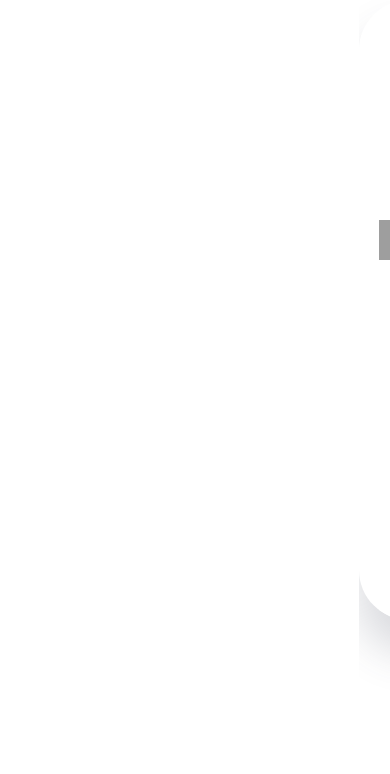
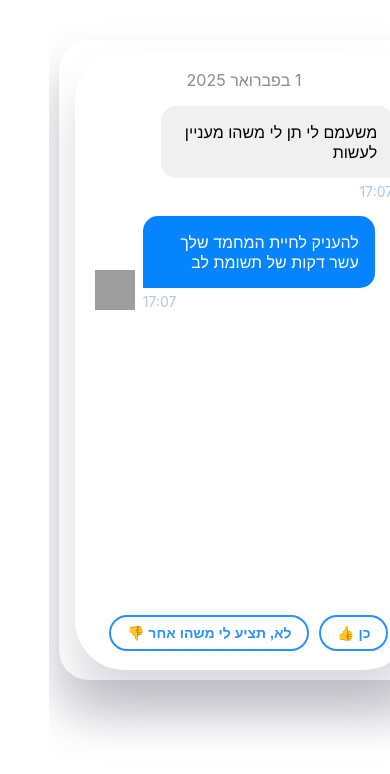
Before and after one commit to roei111/BoredBot, a React (Create React App) app: page / in a window 390 px wide. Shown: the top 774 px of the page. Built offline with nearby package versions, Linux system fonts and the light colour scheme; grey boxes are pictures that could not be loaded; the HTML template or start-up script is replaced by a standard one.

Commit message:
Page styling and responsive design

```diff
--- /dev/null
+++ b/src/App.css
@@ -0,0 +1,30 @@
+.main{
+  margin-top: 40px;
+}
+
+.contentWrapper {
+  display: flex;
+  flex-direction: row;
+  padding: 40px;
+  width: 90vw;
+  max-width: 1000px;
+  margin: 0 auto;
+  background: #ffffff;
+  box-shadow: 0 32px 44px 10px rgba(64, 68, 90, 0.2);
+  border-radius: 30px;
+  justify-content: space-between;
+}
+
+@media only screen and (max-width: 900px) {
+  .contentWrapper {
+    flex-direction: column;
+    padding: 20px;
+  }
+}
+
+@media only screen and (max-width: 600px) {
+  .contentWrapper {
+    flex-direction: column;
+    padding: 10px;
+  }
+}
--- a/src/App.js
+++ b/src/App.js
@@ -1,9 +1,12 @@
-import Chat from './Components/Chat';
+import Chat from "./Components/Chat";
+import "./App.css";
 
 function App() {
   return (
-    <div className="App">
-      <Chat />
+    <div className="main">
+      <div className="contentWrapper">
+        <Chat />
+      </div>
     </div>
   );
 }
--- a/src/Components/Chat.css
+++ b/src/Components/Chat.css
@@ -1,8 +1,7 @@
 .chat {
   min-width: 320px;
-  max-width: 375px;
   height: 600px;
-  overflow: auto;
+  overflow: overlay;
   padding: 20px 20px 0px;
   background: rgb(255, 255, 255);
   border-radius: 50px;
@@ -10,6 +9,18 @@
   margin: 0 auto;
   position: relative;
   text-align: center;
+}
+
+@media only screen and (max-width: 600px) {
+  .chat {
+    min-width: auto;
+  }
+}
+
+@media only screen and (max-width: 400px) {
+  .chat {
+    width: 85%;
+  }
 }
 
 .messages-list {
--- a/src/Components/ChatButtons.css
+++ b/src/Components/ChatButtons.css
@@ -8,6 +8,9 @@
   bottom: 0;
   padding: 0.5rem 0 1rem;
   background-color: var(--secondary);
+  width: 100%;
+  display: flex;
+  overflow-x: auto;
 }
 
 .chat-buttons > button {
@@ -18,12 +21,20 @@
   padding: 0.5rem 1rem;
   font-size: 16px;
   cursor: pointer;
-  margin-inline: 0.5rem;
-  transition: .2s;
+  margin-inline: 0.3rem;
+  transition: 0.2s;
   font-weight: bold;
+  white-space: nowrap;
+  text-align: center;
 }
 
 .chat-buttons > button:hover {
   background-color: var(--primary);
   color: var(--secondary);
 }
+
+@media only screen and (max-width: 500px) {
+  .chat-buttons > button {
+    font-size: 14px;
+  }
+}
```
